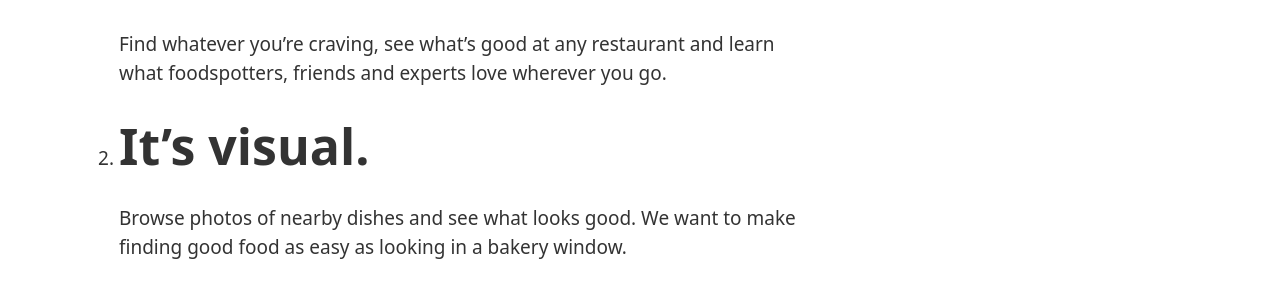
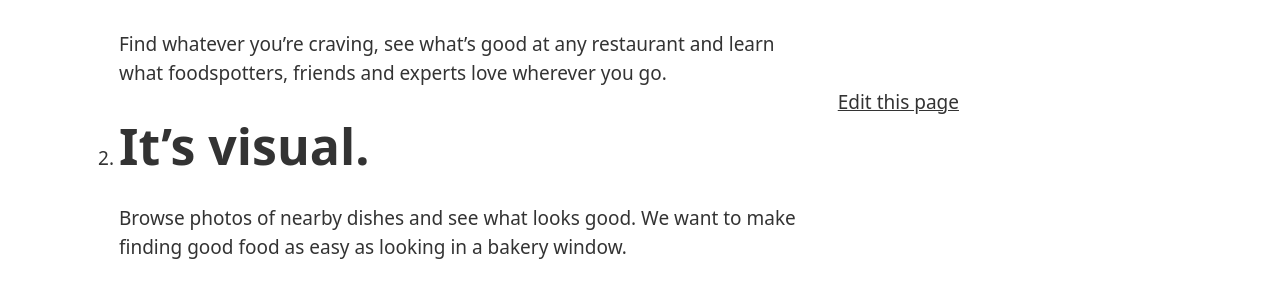
Before and after one commit to benbrignell/principles.design, a Jekyll site: the page built from _examples/about-foodspotting.md, in a window 1280 px wide. Shown: the part 443-727 px from the top of the page. Built offline with Jekyll 4.4.1, drawn with Linux system fonts in a browser that asks for light colours; comment, search, counter and statistics services are not loaded.

Commit message:
added edit this page link

```diff
--- a/_layouts/example.html
+++ b/_layouts/example.html
@@ -57,6 +57,13 @@ layout: default
             {% else %}
             {% assign missingSource = true %}
             {% endif %}
+
+            <p>&nbsp;</p>
+
+            <p><a href="https://github.com/benbrignell/principles.design/blob/master{{page.url | replace:'examples','_examples'}}.md">Edit this page</a></p>
+
+
+
       </aside>
 
 
--- a/_layouts/guide.html
+++ b/_layouts/guide.html
@@ -6,7 +6,7 @@ layout: default
     </header>
     <aside>
       <ul class="">
-        <!-- <li><a href="{{site.baseurl}}/guide/">Guide</a></li> -->
+        <li><a href="{{site.baseurl}}/guide/">Guide</a></li>
         <li><a href="{{site.baseurl}}/guide/what-are-design-principles/">What are Design Principles?</a></li>
         <li><a href="{{site.baseurl}}/guide/why-use-them/">Why use them?</a></li>
         <li><a href="{{site.baseurl}}/guide/who-uses-them/">Who uses them?</a></li>
```
